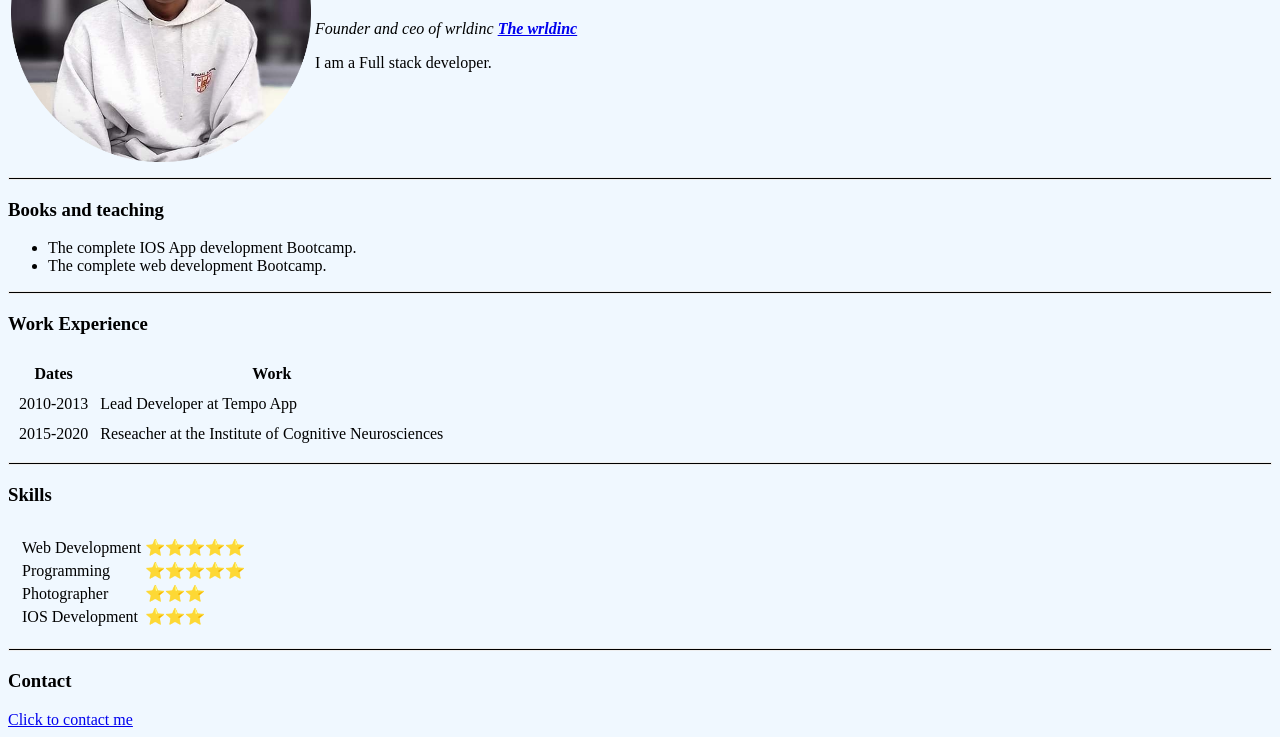
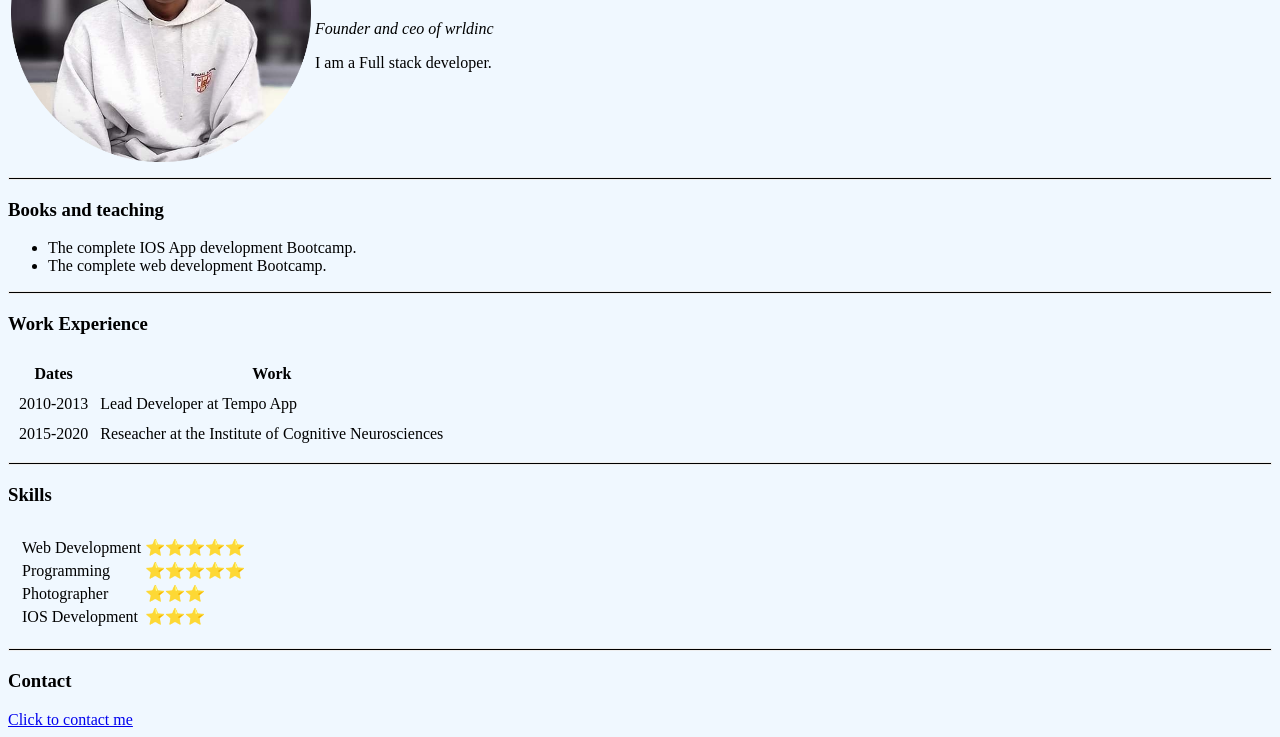
Before and after one commit to amegahcharles/cv, a plain HTML site: page index.html in a window 1280 px wide. Shown: the part 149-886 px from the top of the page. Drawn offline with Linux system fonts and the light colour scheme.

Commit message:
Update index.html

```diff
--- a/index.html
+++ b/index.html
@@ -29,7 +29,7 @@
     <tr>
         <td><img src="images/img12345.png" alt="a picture of Charles"></td>
         <td><h1>Amegah Charles</h1>
-        <p><em>Founder and ceo of wrldinc <strong><a href="https//WWW.wrldinc.com">The wrldinc</a></strong></em></p>
+        <p><em>Founder and ceo of wrldinc</em></p>
         <p>I am a Full stack developer.</h3></p></td>
         </tr>
       </table>
```
